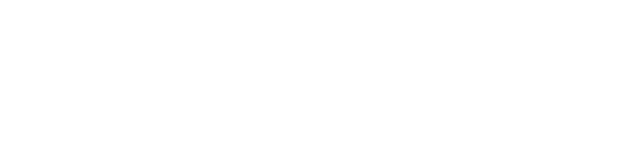
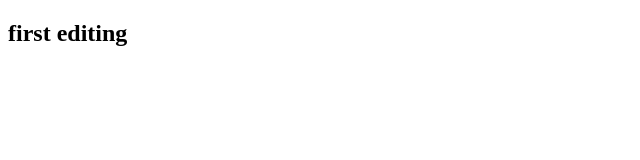
Before and after one commit to SirakMitiku/gitPractice, a plain HTML site: page pages/index.html in a window 1280 px wide. Shown: the whole page, without its empty margins (0-640 px from the left). Drawn offline with Linux system fonts and the light colour scheme.

Commit message:
updating title of h2

```diff
--- a/pages/index.html
+++ b/pages/index.html
@@ -7,6 +7,7 @@
     <title>gitPractice</title>
 </head>
 <body>
+    <h2>first editing</h2>
 
 </body>
 </html>
```
